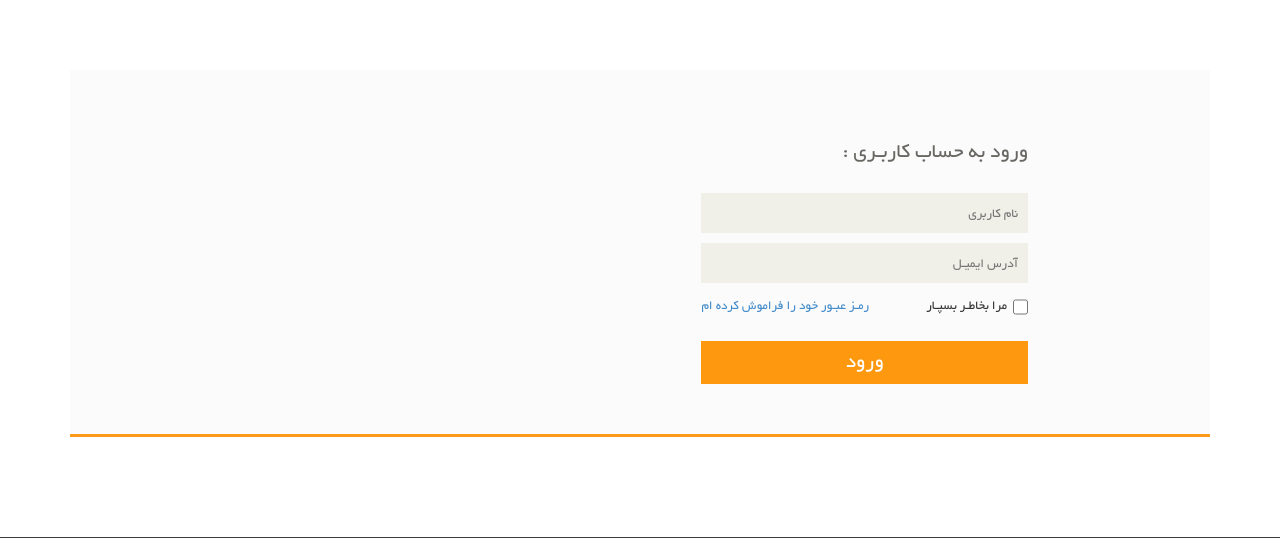
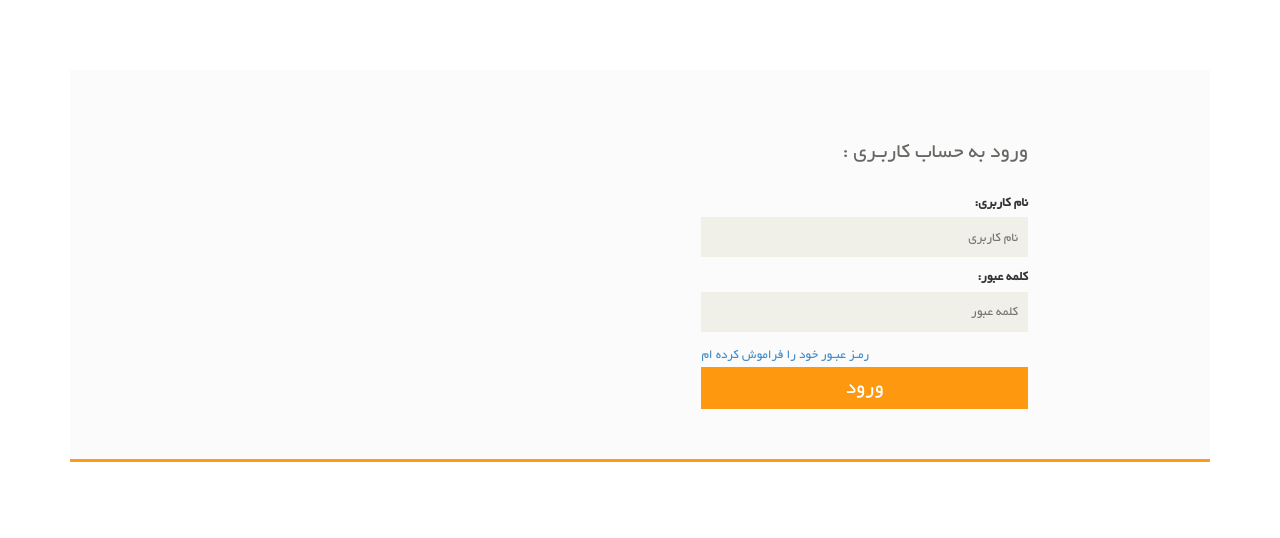
Before and after one commit to srmorteza/shopDjango, a Django app: page /login in a window 1280 px wide. Shown: the part 169-707 px from the top of the page. Run offline with Django 4.2, Linux system fonts and the light colour scheme.

Commit message:
add login code in views.py file 1401-4-14

```diff
--- a/eshop/urls.py
+++ b/eshop/urls.py
@@ -20,9 +20,10 @@ from django.urls import path, include
 
 from eshop import settings
 from .views import home_page
+
 urlpatterns = [
     path('', home_page),
-    path('',include('eshop_account.urls')),
+    path('', include('eshop_account.urls')),
     path('admin/', admin.site.urls),
 ]
 if settings.DEBUG:
--- /dev/null
+++ b/eshop_account/forms.py
@@ -0,0 +1,13 @@
+from django import forms
+
+
+class LoginForm(forms.Form):
+    user_name = forms.CharField(
+        widget=forms.TextInput(attrs={'placeholder': 'نام کاربری'}),
+        label='نام کاربری'
+    )
+
+    password = forms.CharField(
+        widget=forms.PasswordInput(attrs={'placeholder': 'کلمه عبور'}),
+        label='کلمه عبور'
+    )
--- a/eshop_account/templates/account/login.html
+++ b/eshop_account/templates/account/login.html
@@ -9,13 +9,9 @@
 				<div class="col-sm-4 col-sm-offset-1">
 					<div class="login-form"><!--login form-->
 						<h2>ورود به حساب کاربـری :</h2>
-						<form action="#">
-							<input type="text" placeholder="نام کاربری" />
-							<input type="email" placeholder="آدرس ایمیـل" />
-							<span>
-								<input type="checkbox" class="checkbox">
-								مرا بخاطـر بسپـار
-							</span>
+						<form method="post">
+                            {% csrf_token %}
+				        	{{ login_form }}
 							<span>
 								<a href="forget-password.html">رمـز عبـور خود را فراموش کرده ام</a>
 							</span>
--- a/eshop_account/urls.py
+++ b/eshop_account/urls.py
@@ -1,9 +1,9 @@
 from django.urls import path
 
-from .views import login,register
+from .views import login_user, register
 
 urlpatterns = [
-    path('login', login),
+    path('login', login_user),
     path('register', register),
 
 ]
--- a/eshop_account/views.py
+++ b/eshop_account/views.py
@@ -1,13 +1,31 @@
-from django.shortcuts import render
+from django.shortcuts import render, redirect
+from .forms import LoginForm
+from django.contrib.auth import login, get_user_model, authenticate
 
 
 # Create your views here.
 
-def login(request):
-    context = {}
+def login_user(request):
+    if request.user.is_authenticated:
+        return redirect('/')
+
+    login_form = LoginForm(request.POST or None)
+    if login_form.is_valid():
+        user_name = login_form.cleaned_data.get('user_name')
+        password = login_form.cleaned_data.get('password')
+        user = authenticate(request, username=user_name, password=password)
+        if user is not None:
+            login(request, user)
+            return redirect('/')
+
+    context = {
+        'login_form': login_form
+    }
     return render(request, 'account/login.html', context)
 
 
 def register(request):
+    if request.user.is_authenticated:
+        return redirect('/')
     context = {}
     return render(request, 'account/register.html', context)
--- a/templates/share/header.html
+++ b/templates/share/header.html
@@ -49,8 +49,15 @@
 							<ul class="nav navbar-nav">
 								<li><a href="#"><i class="fa fa-user"></i> حساب کاربـری</a></li>
 								<li><a href="#"><i class="fa fa-star"></i> لیست علاقه مندی ها</a></li>
+
+                                {% if not request.user.is_authenticated %}
 								<li><a href="/login"><i class="fa fa-lock"></i> ورود</a></li>
                                 <li><a href="/register"><i class="fa fa-lock"></i> ثبت نام </a></li>
+                                    {% else %}
+                                      <li><a href="/admin/logout"><i class="fa fa-lock"></i>  خروج </a></li>
+                                {% endif %}
+
+
 								<li><a href="cart.html"><i class="fa fa-shopping-cart"></i> سبد خریـد</a></li>
 							</ul>
 						</div>
```
Also changed, not shown: db.sqlite3.
